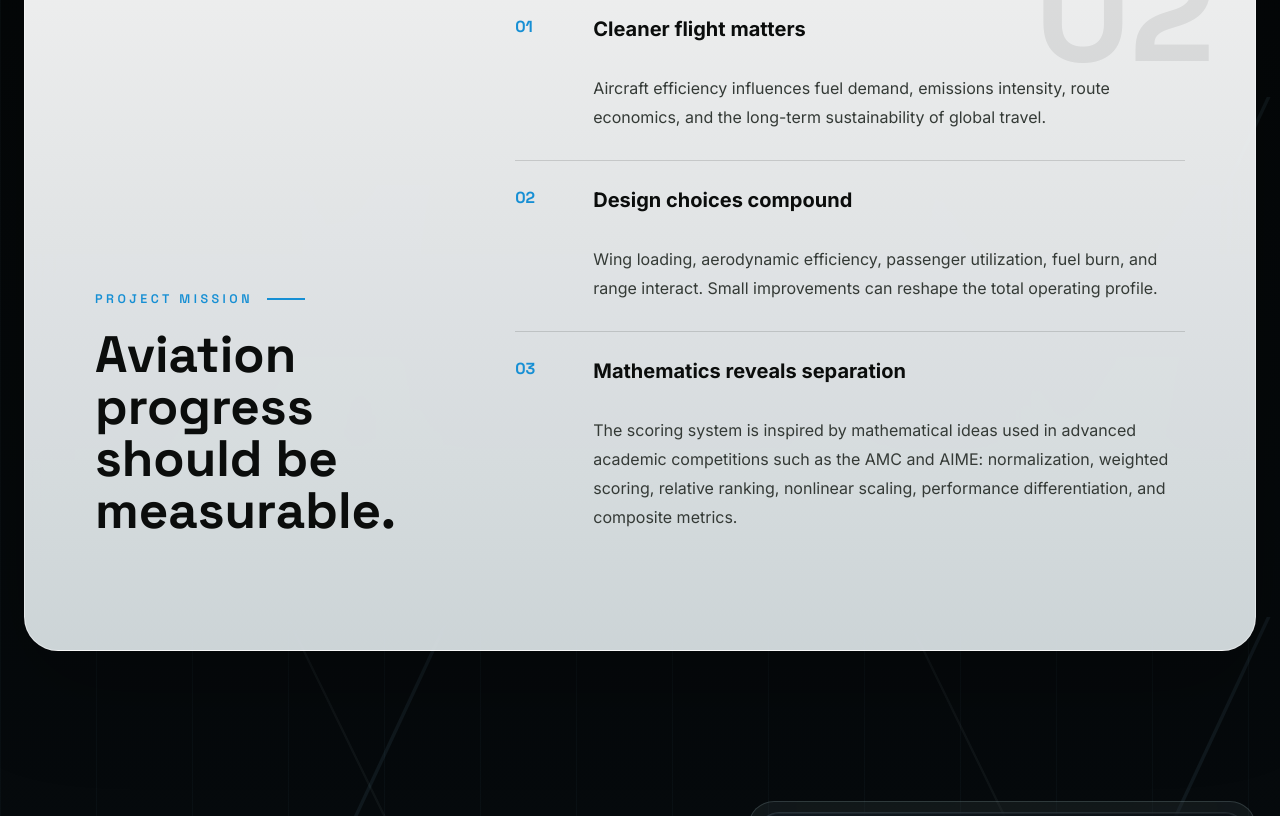
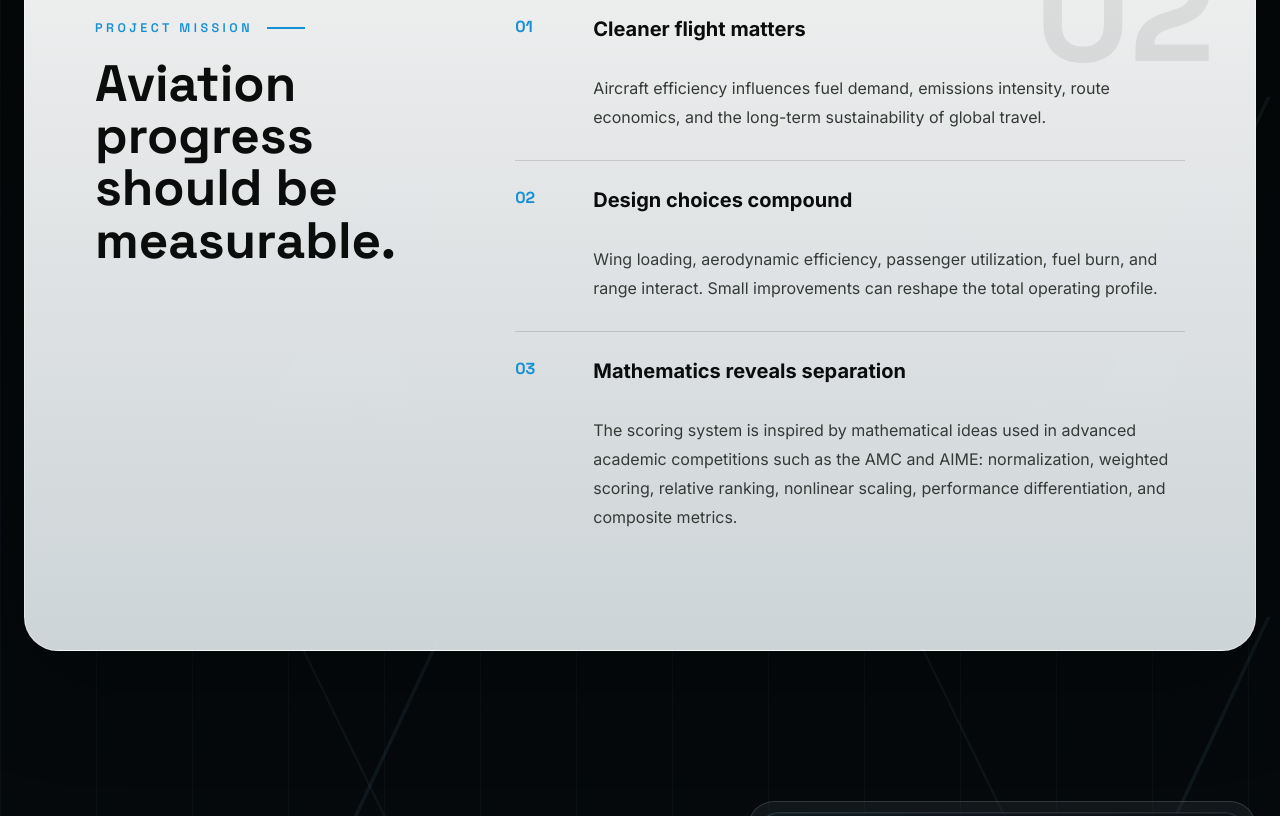
Before and after one commit to monishdumpa-tech/Pristine-Skies-Score-Calculator, a website: page index.html in a window 1280 px wide. Shown: the part 943-1759 px from the top of the page. Drawn offline with Linux system fonts and the light colour scheme.

Commit message:
Move mission copy to top

```diff
--- a/styles.css
+++ b/styles.css
@@ -399,7 +399,7 @@ button:disabled {
 }
 
 .mission-copy {
-  align-self: end;
+  align-self: start;
 }
 
 .mission-copy .section-kicker {
```
Also changed, not shown: dist/styles.css.
